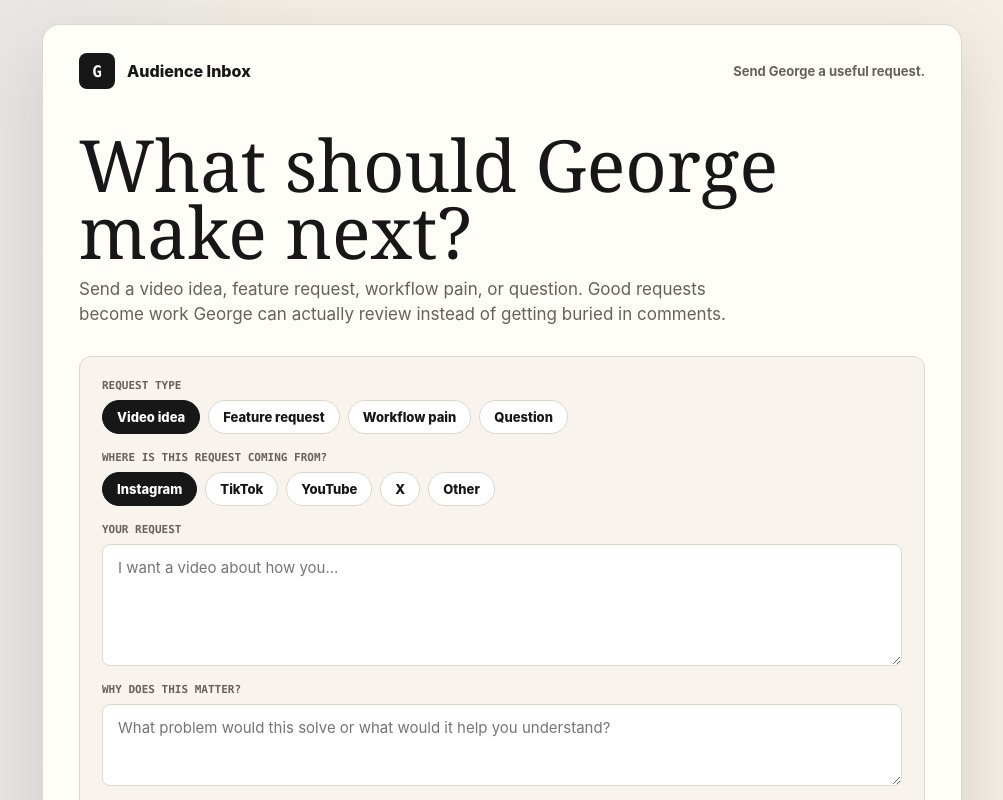
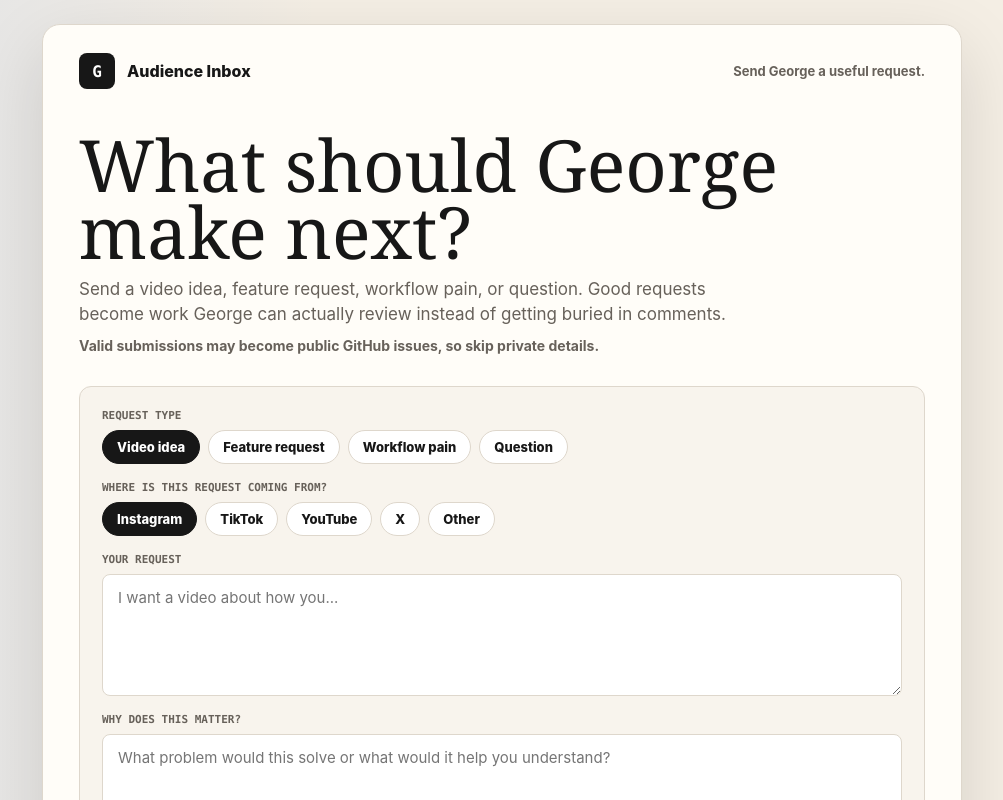
Before and after one commit to georgewangyu/audience-request-form, a Next.js app: page / in a window 1280 px wide. Shown: the top 800 px of the page, without its empty margins (138-1141 px from the left). Built offline with nearby package versions, Linux system fonts and the light colour scheme.

Commit message:
docs: disclose public issue intake

```diff
--- a/app/globals.css
+++ b/app/globals.css
@@ -94,6 +94,12 @@ h1 {
   color: var(--muted);
   font-size: 17px;
   line-height: 1.45;
+}
+
+.hero .public-note {
+  margin-top: 10px;
+  font-size: 14px;
+  font-weight: 750;
 }
 
 .request-form {
--- a/app/page.tsx
+++ b/app/page.tsx
@@ -75,6 +75,9 @@ export default function Home() {
           Send a video idea, feature request, workflow pain, or question. Good
           requests become work George can actually review instead of getting
           buried in comments.
+        </p>
+        <p className="public-note">
+          Valid submissions may become public GitHub issues, so skip private details.
         </p>
       </section>
 
```
